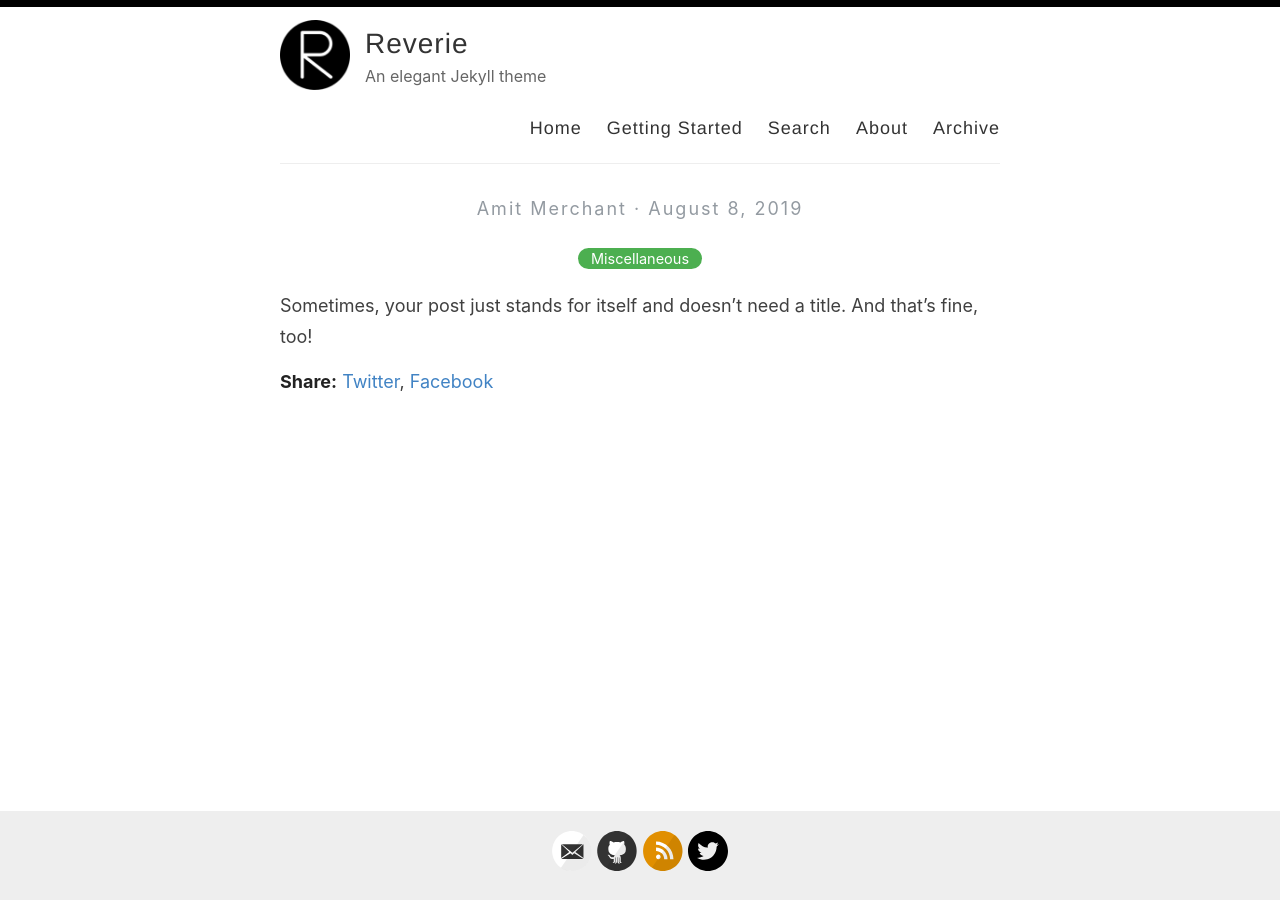
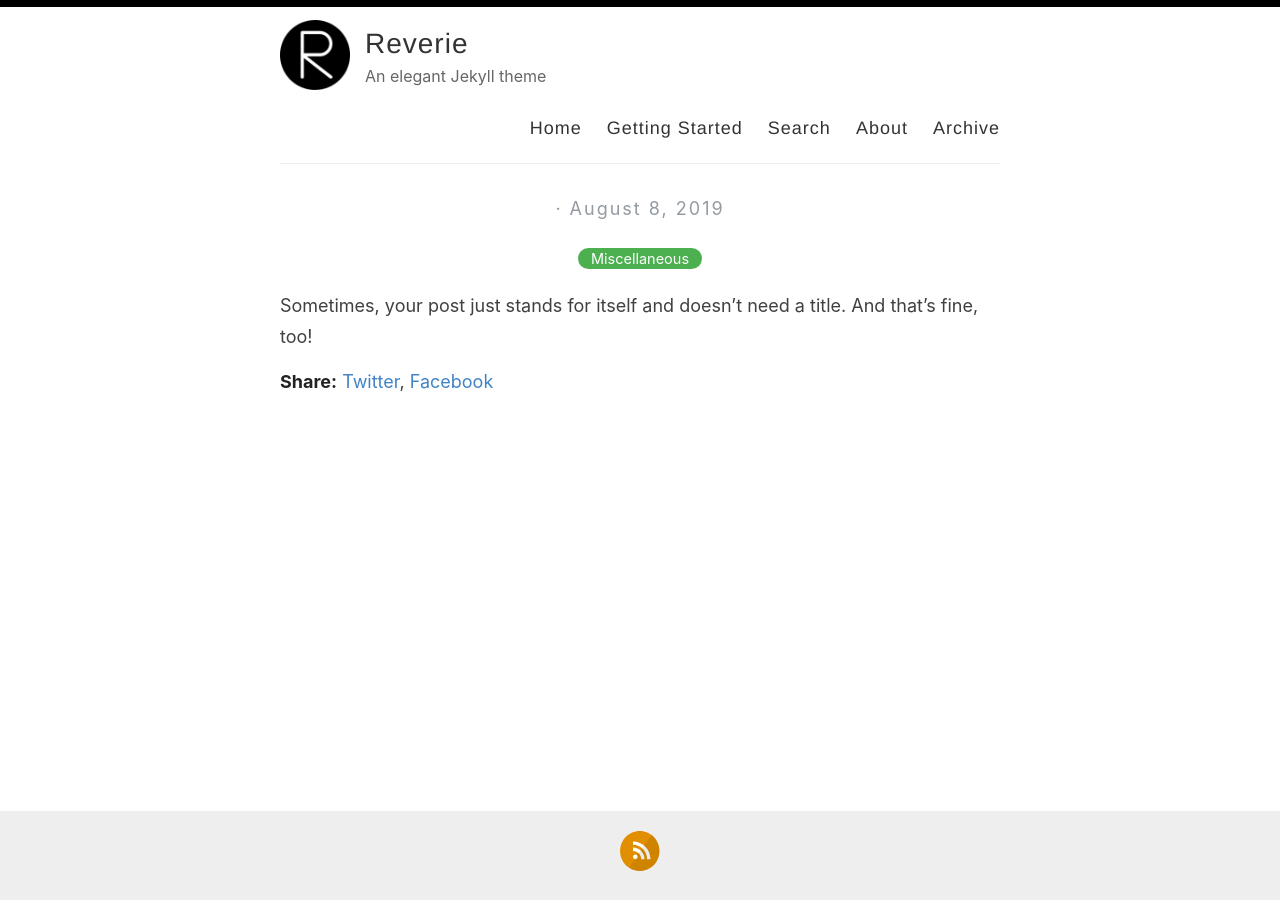
Before and after one commit to boxblinkracer/boxblinkracer.github.io, a Jekyll site: the page built from _posts/2019-08-08-no-title-posts.md, in a window 1280 px wide. Built offline with Jekyll 4.4.1, drawn with Linux system fonts in a browser that asks for light colours.

Commit message:
Update _config.yml

```diff
--- a/_config.yml
+++ b/_config.yml
@@ -6,7 +6,7 @@
 name: Reverie
 
 # Name of the author
-author: Amit Merchant
+author:
 
 # Short bio or description (displayed in the header)
 description: An elegant Jekyll theme
@@ -21,15 +21,15 @@
 # Includes an icon in the footer for each username you enter
 footer-links:
   dribbble:
-  email: amit.d.merchant@gmail.com
+  email:
   facebook:
   flickr:
-  github: amitmerchant1990/reverie
+  github:
   instagram:
   linkedin:
   pinterest:
   rss: rss
-  twitter: amit_merchant
+  twitter:
   stackoverflow:
   youtube: # channel/<your_long_string> or user/<user-name>
   googleplus: # anything in your profile username that comes after plus.google.com/
@@ -41,7 +41,7 @@
 disqus:
 
 # Enter your Google Analytics web tracking code (e.g. UA-2110908-2) to activate tracking
-google_analytics: UA-43339302-11
+google_analytics:
 
 # For newer "GA4" analytics, use the following instead of the "UA" entry above
 #google_analytics_ga4: G-GABC1DEFG
```
